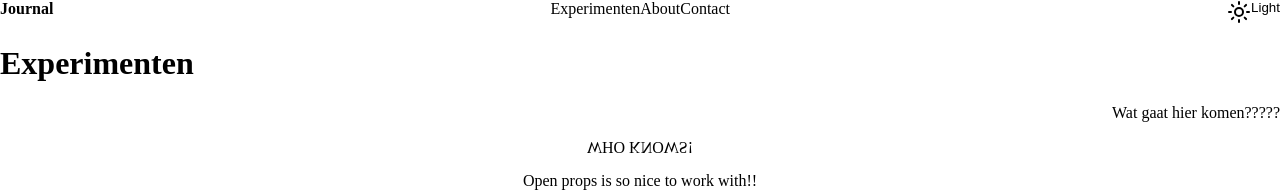
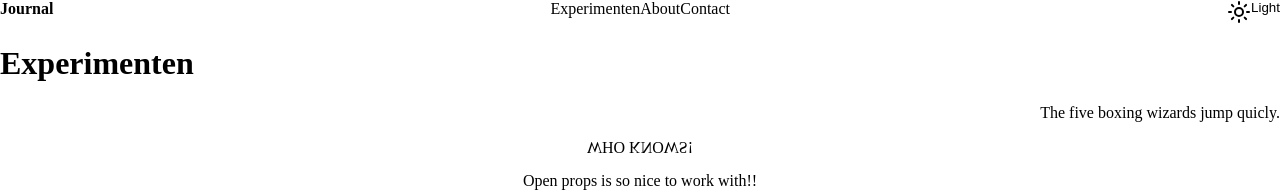
Before and after one commit to zoepje/i-love-web, a SvelteKit app: page /experimenten in a window 1280 px wide. Shown: the top 194 px of the page. Built offline with nearby package versions, Linux system fonts and the light colour scheme; a web font is replaced by a local one.

Commit message:
extra font

```diff
--- a/src/app.css
+++ b/src/app.css
@@ -1,5 +1,10 @@
 @import '@fontsource/manrope';
 @import '@fontsource/jetbrains-mono';
+
+@font-face {
+	font-family: 'Decovar Alpha';
+	src: url(static/fonts/Decovar_Alpha_VF_Font.ttf);
+}
 
 html {
 	/* font */
--- a/src/routes/experimenten/+page.svelte
+++ b/src/routes/experimenten/+page.svelte
@@ -7,7 +7,10 @@
 </svelte:head>
 
 <h1>Experimenten</h1>
-<p class="question">Wat gaat hier komen????? </p>
+<div class="variable-fonts">
+  <p>The five boxing wizards jump quicly.</p>
+</div>
+
 <p class="upsiedownsies">Who knows!</p>
 
 <div>
@@ -15,7 +18,8 @@
 </div>
 
 <style>
-  p.question{
+  .variable-fonts p {
+    font-family: 'Decovar Alpha';
     text-align: right;
     color: var(--color-2);
   }
```
Also changed, not shown: static/fonts/Decovar Alpha VF.ttf (added), static/fonts/Decovar_Alpha_VF_Font.ttf (added).
